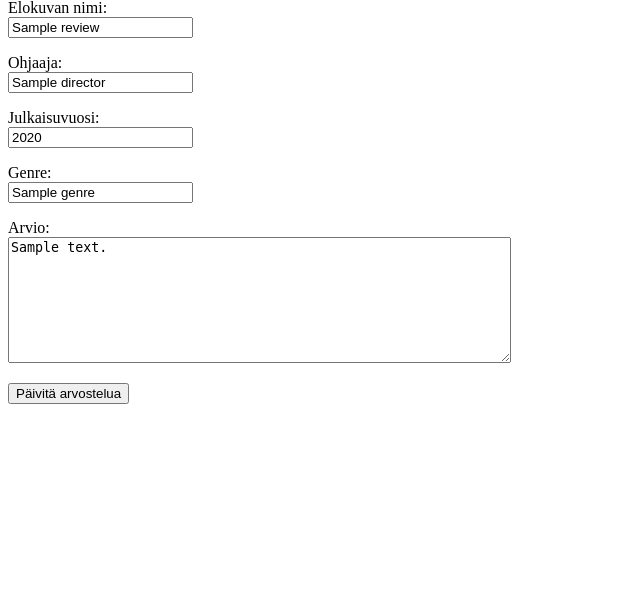
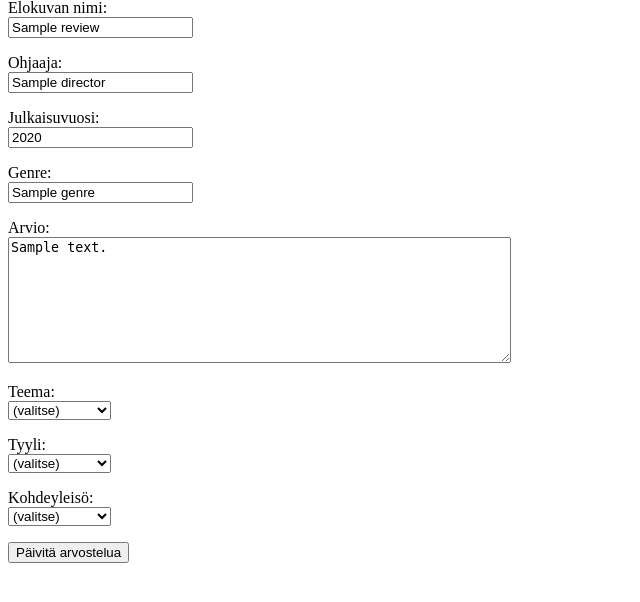
Before and after one commit to viivizz/elokuva-arvostelu, a Flask app: template templates/edit_review.html in a window 1280 px wide. Shown: the part 81-683 px from the top of the page, without its empty margins (0-640 px from the left). Run offline with Flask 3, Linux system fonts and the light colour scheme; the template is opened without the code that fills it: most values are stand-ins (such as "Sample title", 1, 10 or a date in 2020).

Commit message:
Add classes to edit page

```diff
--- a/app.py
+++ b/app.py
@@ -114,7 +114,14 @@ def edit_review(review_id):
         abort(404)
     if review["user_id"] != session["user_id"]:
         abort(403)
-    return render_template("edit_review.html", review=review)
+
+    themes=reviews.get_themes()
+    styles=reviews.get_styles()
+    audiences=reviews.get_audiences()
+
+    classes=reviews.get_classes(review_id)
+
+    return render_template("edit_review.html", review=review, themes=themes, styles=styles, audiences=audiences, classes=classes)
 
 
 @app.route("/update_review", methods=["POST"])
@@ -154,7 +161,11 @@ def update_review():
         flash("Virhe: genre on virheellinen")
         return redirect("/edit_review/"+str(review_id))
 
-    reviews.update_review(review_id, title, content, director, release_year, genre)
+    theme=request.form["theme"]
+    style=request.form["style"]
+    audience=request.form["audience"]
+
+    reviews.update_review(review_id, title, content, director, release_year, genre, theme, style, audience)
 
     flash("Arvostelu päivitetty onnistuneesti")
     return redirect("/review/"+str(review_id))
--- a/templates/edit_review.html
+++ b/templates/edit_review.html
@@ -39,6 +39,49 @@
       <textarea name="content" rows="8" cols="60" maxlength="1000" required>{{review.content}}</textarea>
     </p>
     <input type="hidden" name="review_id" value="{{review.id}}"/>
+
+    <p>
+      Teema: <br />
+      <select name="theme">
+        <option value="">(valitse)</option>
+        {%for theme in themes%}
+          {%if theme.value==classes.theme%}
+            <option value="{{theme.value}}" selected>{{theme.value}}</option>
+          {%else%}
+            <option value="{{theme.value}}">{{theme.value}}</option>
+          {%endif%}
+        {%endfor%}
+      </select>
+    </p>
+
+    <p>
+      Tyyli: <br />
+      <select name="style">
+        <option value="">(valitse)</option>
+        {%for style in styles%}
+          {%if style.value==classes.style%}
+            <option value="{{style.value}}" selected>{{style.value}}</option>
+          {%else%}
+            <option value="{{style.value}}">{{style.value}}</option>
+          {%endif%}
+        {%endfor%}
+      </select>
+    </p>
+
+    <p>
+      Kohdeyleisö: <br />
+      <select name="audience">
+        <option value="">(valitse)</option>
+        {%for audience in audiences%}
+          {%if audience.value==classes.audience%}
+            <option value="{{audience.value}}" selected>{{audience.value}}</option>
+          {%else%}
+            <option value="{{audience.value}}">{{audience.value}}</option>
+          {%endif%}
+        {%endfor%}
+      </select>
+    </p>
+
     <input type="submit" value="Päivitä arvostelua" />
   </form>
 </body>
```
Also changed, not shown: reviews.py (+8 -2 lines).
